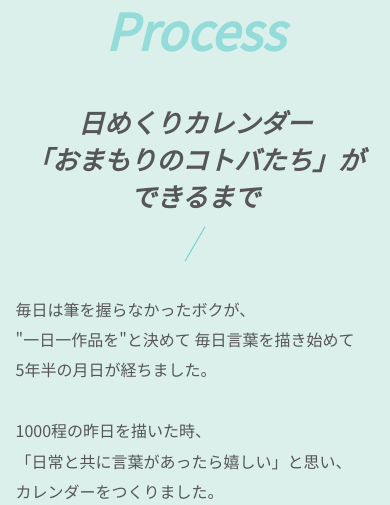
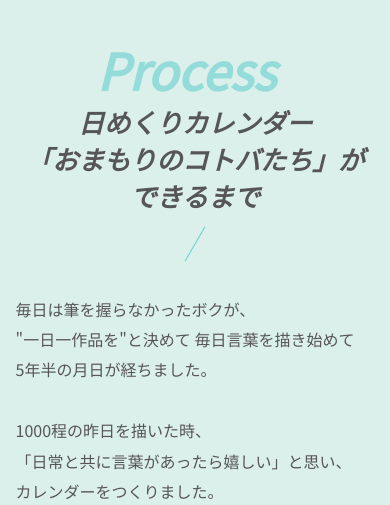
Before and after one commit to acca10/calendar, a plain HTML site: page index.html in a window 390 px wide. Shown: the part 595-1100 px from the top of the page. Drawn offline with nearby package versions, Linux system fonts and the light colour scheme; some packages are replaced by stand-ins of ours.

Commit message:
Add files via upload

```diff
--- a/css/responsive.css
+++ b/css/responsive.css
@@ -108,7 +108,7 @@ section img {
 }
 
 .asa p {
-  margin: 10px 0 30px 110px;
+  margin: 10px 0 30px 130px;
 }
 
 .text p {
@@ -142,7 +142,7 @@ section img {
 .heading1::before,
 .heading2::before,
 .heading3::before {
-  top: -60px;
+  transform: translateX(-55%);
   font-size: 50px;
 }
 
--- a/css/style.css
+++ b/css/style.css
@@ -177,7 +177,7 @@
   position: absolute;
   top: -20px;
   left: 50%;
-  transform: translateX(-50%);
+  transform: translate(-50%, 20px);
   color: #66cfcf;
   opacity: 0.6;
   font-size: 80px;
```
